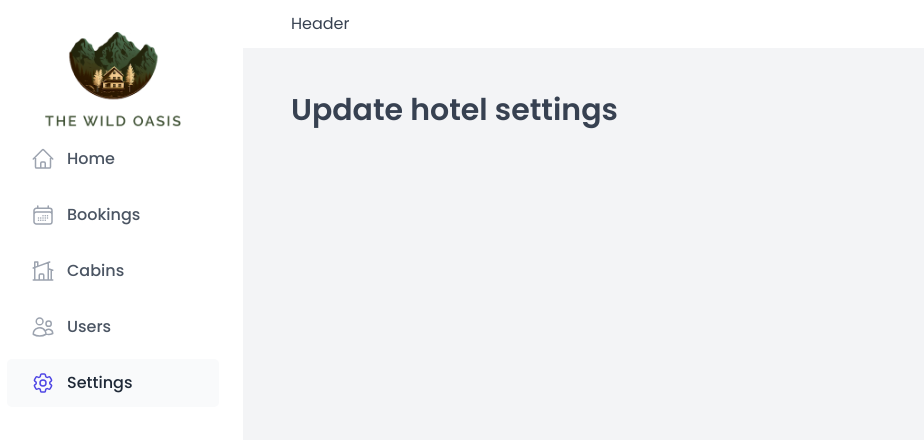
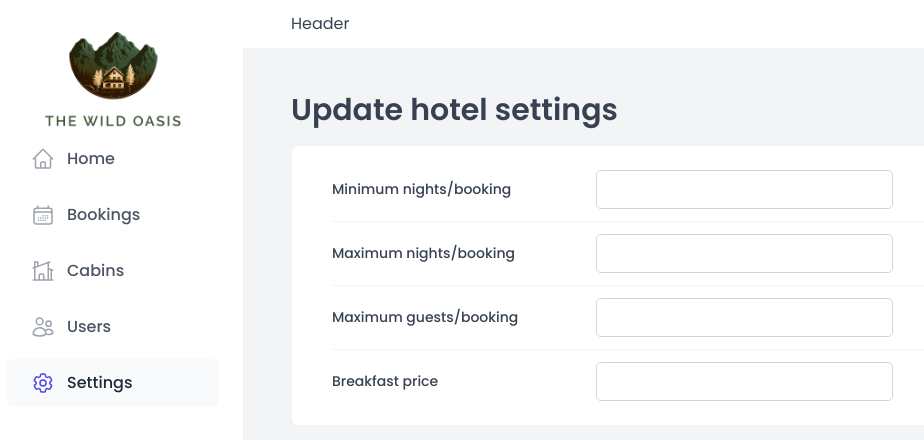
Before and after one commit to m-honarzade/THE-WILD-OASIS, a React (Vite) app: page /settings in a window 1280 px wide. Shown: the top 440 px of the page, without its empty margins (17-941 px from the left). Built offline with nearby package versions, Linux system fonts and the light colour scheme; no server answers; the database is empty; a web font is replaced by a local one.

Commit message:
fetching settings

```diff
--- a/src/features/cabins/CabinRow.jsx
+++ b/src/features/cabins/CabinRow.jsx
@@ -1,15 +1,10 @@
 import styled from "styled-components";
 import { formatCurrency } from "../../utils/helpers";
-import {
-  QueryClient,
-  useMutation,
-  useQueryClient,
-} from "@tanstack/react-query";
-import { deleteCabin } from "../../services/apiCabins";
-import toast from "react-hot-toast";
 import { useState } from "react";
 import CreateCabinForm from "./CreateCabinForm";
 import useDeleteCabin from "./useDeleteCabin";
+import { HiPencil, HiSquare2Stack, HiTrash } from "react-icons/hi2";
+import useCreateCabin from "./useCreateCabin";
 
 const TableRow = styled.div`
   display: grid;
@@ -51,6 +46,9 @@ const Discount = styled.div`
 `;
 
 const CabinRow = ({ cabin }) => {
+  const [showForm, setShowForm] = useState(false);
+  const { isDeleting, deleteCabin } = useDeleteCabin();
+  const { isCreating, createCabin } = useCreateCabin();
   const {
     id: cabinId,
     name,
@@ -58,9 +56,20 @@ const CabinRow = ({ cabin }) => {
     regularPrice,
     discount,
     image,
+    description,
   } = cabin;
-  const [showForm, setShowForm] = useState(false);
-  const { isDeleting, deleteCabin } = useDeleteCabin();
+
+  const handleDuplicateCabin = () => {
+    console.log(image);
+    createCabin({
+      name: `Copy of ${name}`,
+      maxCapacity,
+      regularPrice,
+      discount,
+      image,
+      description,
+    });
+  };
 
   return (
     <>
@@ -75,11 +84,14 @@ const CabinRow = ({ cabin }) => {
           <span>&mdash;</span>
         )}
         <div>
+          <button onClick={handleDuplicateCabin}>
+            <HiSquare2Stack />
+          </button>
           <button onClick={() => setShowForm((showForm) => !showForm)}>
-            Edit
+            <HiPencil />
           </button>
           <button disabled={isDeleting} onClick={() => deleteCabin(cabinId)}>
-            delete
+            <HiTrash />
           </button>
         </div>
       </TableRow>
--- a/src/features/cabins/CreateCabinForm.jsx
+++ b/src/features/cabins/CreateCabinForm.jsx
@@ -63,17 +63,21 @@ function CreateCabinForm({ cabinToEdit = {} }) {
   const isWorking = isCreating || isEditing;
 
   const onSubmit = (data) => {
+    console.log(data.image[0]);
+    console.log(data.image);
+    console.log(typeof data.image);
     const image = typeof data.image === "string" ? data.image : data.image[0];
-    if (isEditSession) {
+    if (isEditSession)
       editCabin(
         { newCabin: { ...data, image: image }, id: editId },
         {
           onSuccess: (data) => {
+            console.log(data);
             reset();
           },
         }
       );
-    } else
+    else
       createCabin(
         { ...data, image: image },
         {
--- a/src/features/settings/UpdateSettingsForm.jsx
+++ b/src/features/settings/UpdateSettingsForm.jsx
@@ -1,21 +1,77 @@
-import Form from '../../ui/Form';
-import FormRow from '../../ui/FormRow';
-import Input from '../../ui/Input';
+import styled from "styled-components";
+import Form from "../../ui/Form";
+// import FormRow from "../../ui/FormRow";
+import Input from "../../ui/Input";
+import useSettings from "./useSettings";
+import Spinner from "../../ui/Spinner";
+const FormRow = styled.div`
+  display: grid;
+  align-items: center;
+  grid-template-columns: 24rem 1fr 1.2fr;
+  gap: 2.4rem;
+
+  padding: 1.2rem 0;
+
+  &:first-child {
+    padding-top: 0;
+  }
+
+  &:last-child {
+    padding-bottom: 0;
+  }
+
+  &:not(:last-child) {
+    border-bottom: 1px solid var(--color-grey-100);
+  }
+
+  &:has(button) {
+    display: flex;
+    justify-content: flex-end;
+    gap: 1.2rem;
+  }
+`;
+const Label = styled.label`
+  font-weight: 500;
+`;
 
 function UpdateSettingsForm() {
+  const {
+    settingData: {
+      minBookingLength,
+      maxBookingLength,
+      maxGusetPerBooking,
+      breakfestPrice,
+    } = {},
+    isLoading,
+  } = useSettings();
+
+  if (isLoading) return <Spinner />;
+
   return (
     <Form>
-      <FormRow label='Minimum nights/booking'>
-        <Input type='number' id='min-nights' />
+      <FormRow>
+        <Label htmlFor="min-nights">Minimum nights/booking</Label>
+        <Input type="number" id="min-nights" defaultValue={minBookingLength} />
       </FormRow>
-      <FormRow label='Maximum nights/booking'>
-        <Input type='number' id='max-nights' />
+      <FormRow>
+        <Label htmlFor="max-nights">Maximum nights/booking</Label>
+        <Input type="number" id="max-nights" defaultValue={maxBookingLength} />
       </FormRow>
-      <FormRow label='Maximum guests/booking'>
-        <Input type='number' id='max-guests' />
+      <FormRow>
+        <Label htmlFor="max-guests">Maximum guests/booking</Label>
+        <Input
+          type="number"
+          id="max-guests"
+          defaultValue={maxGusetPerBooking}
+        />
       </FormRow>
-      <FormRow label='Breakfast price'>
-        <Input type='number' id='breakfast-price' />
+      <FormRow>
+        <Label htmlFor="breakfast-price">Breakfast price</Label>
+        <Input
+          type="number"
+          id="breakfast-price"
+          defaultValue={breakfestPrice}
+        />
       </FormRow>
     </Form>
   );
--- /dev/null
+++ b/src/features/settings/useSettings.js
@@ -0,0 +1,16 @@
+import { useQuery } from "@tanstack/react-query";
+import { getSettings } from "../../services/apiSettings";
+
+const useSettings = () => {
+  const {
+    isLoading,
+    data: settingData,
+    error,
+  } = useQuery({
+    queryKey: ["setting"],
+    queryFn: getSettings,
+  });
+  return { isLoading, settingData };
+};
+
+export default useSettings;
--- a/src/pages/Settings.jsx
+++ b/src/pages/Settings.jsx
@@ -1,7 +1,14 @@
+import UpdateSettingsForm from "../features/settings/UpdateSettingsForm";
 import Heading from "../ui/Heading";
+import Row from "../ui/Row";
 
 function Settings() {
-  return <Heading as="h1">Update hotel settings</Heading>;
+  return (
+    <Row>
+      <Heading as="h1">Update hotel settings</Heading>
+      <UpdateSettingsForm />
+    </Row>
+  );
 }
 
 export default Settings;
--- a/src/services/apiCabins.js
+++ b/src/services/apiCabins.js
@@ -14,7 +14,11 @@ export default getCabins;
 // ***************************************
 
 export const createEditCabin = async (newCabin, id) => {
+  console.log(newCabin);
+  console.log(newCabin.image.name, id);
+  console.log(supabaseUrl);
   const hasImagePath = newCabin.image?.startsWith?.(supabaseUrl);
+  console.log(hasImagePath);
 
   const imageName = `${Math.random()}-${newCabin.image.name}`.replace("/", "");
   const imagePath = hasImagePath
@@ -40,10 +44,12 @@ export const createEditCabin = async (newCabin, id) => {
   }
 
   // 2. upload image
+  if (hasImagePath) return data;
 
   const { error: storageError } = await supabase.storage
     .from("cabin-images")
     .upload(imageName, newCabin.image);
+  console.log(newCabin.image);
 
   // 3.delete the cabin if there was an error in uploading file image.
 
--- a/src/services/apiSettings.js
+++ b/src/services/apiSettings.js
@@ -1,7 +1,9 @@
 import supabase from "./supabase";
 
 export async function getSettings() {
-  const { data, error } = await supabase.from("settings").select("*").single();
+  // const { data, error } = await supabase.from("setting").select("*").single();
+
+  let { data, error } = await supabase.from("setting").select("*");
 
   if (error) {
     console.error(error);
@@ -13,7 +15,7 @@ export async function getSettings() {
 // We expect a newSetting object that looks like {setting: newValue}
 export async function updateSetting(newSetting) {
   const { data, error } = await supabase
-    .from("settings")
+    .from("setting")
     .update(newSetting)
     // There is only ONE row of settings, and it has the ID=1, and so this is the updated one
     .eq("id", 1)
```
